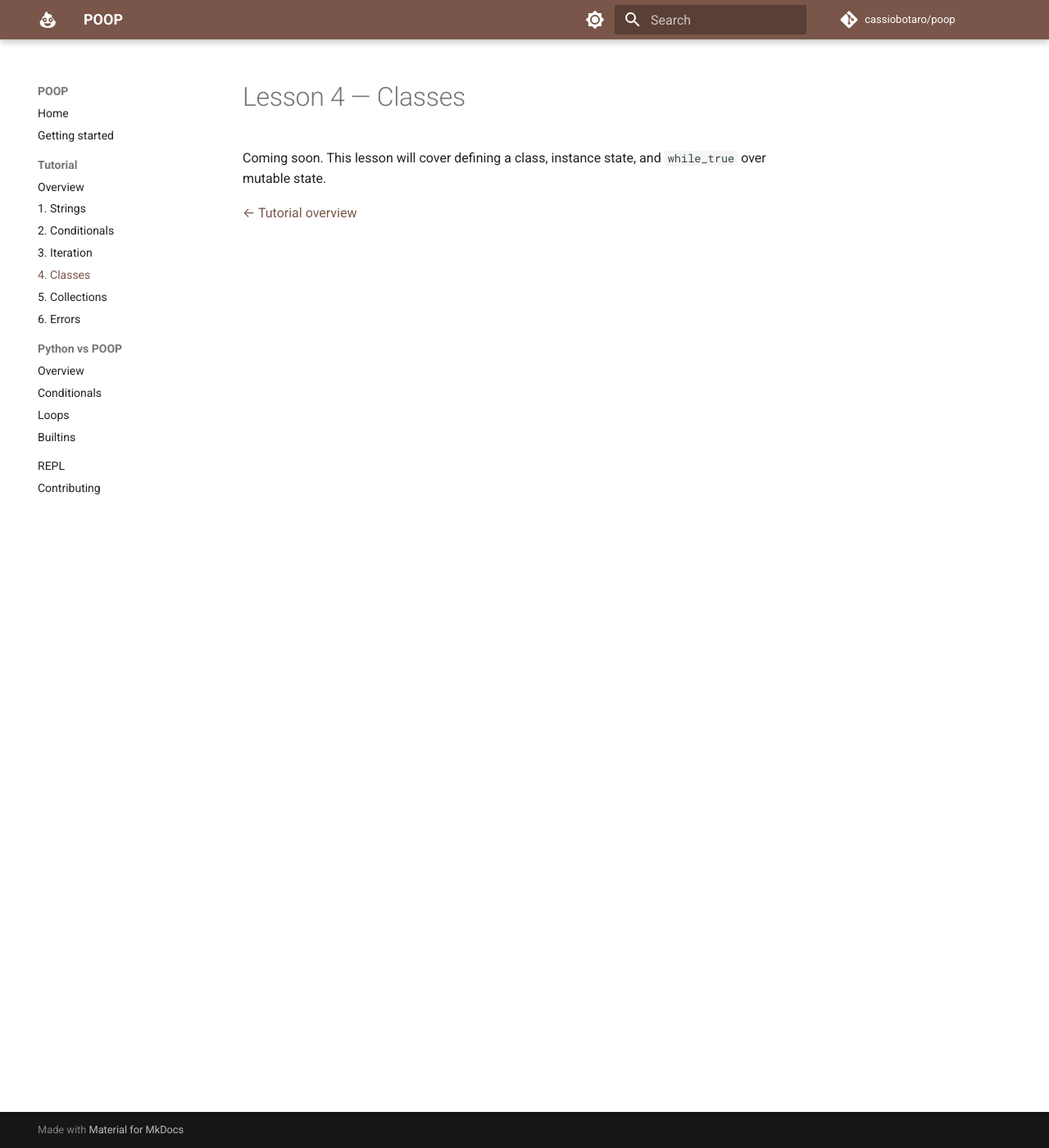
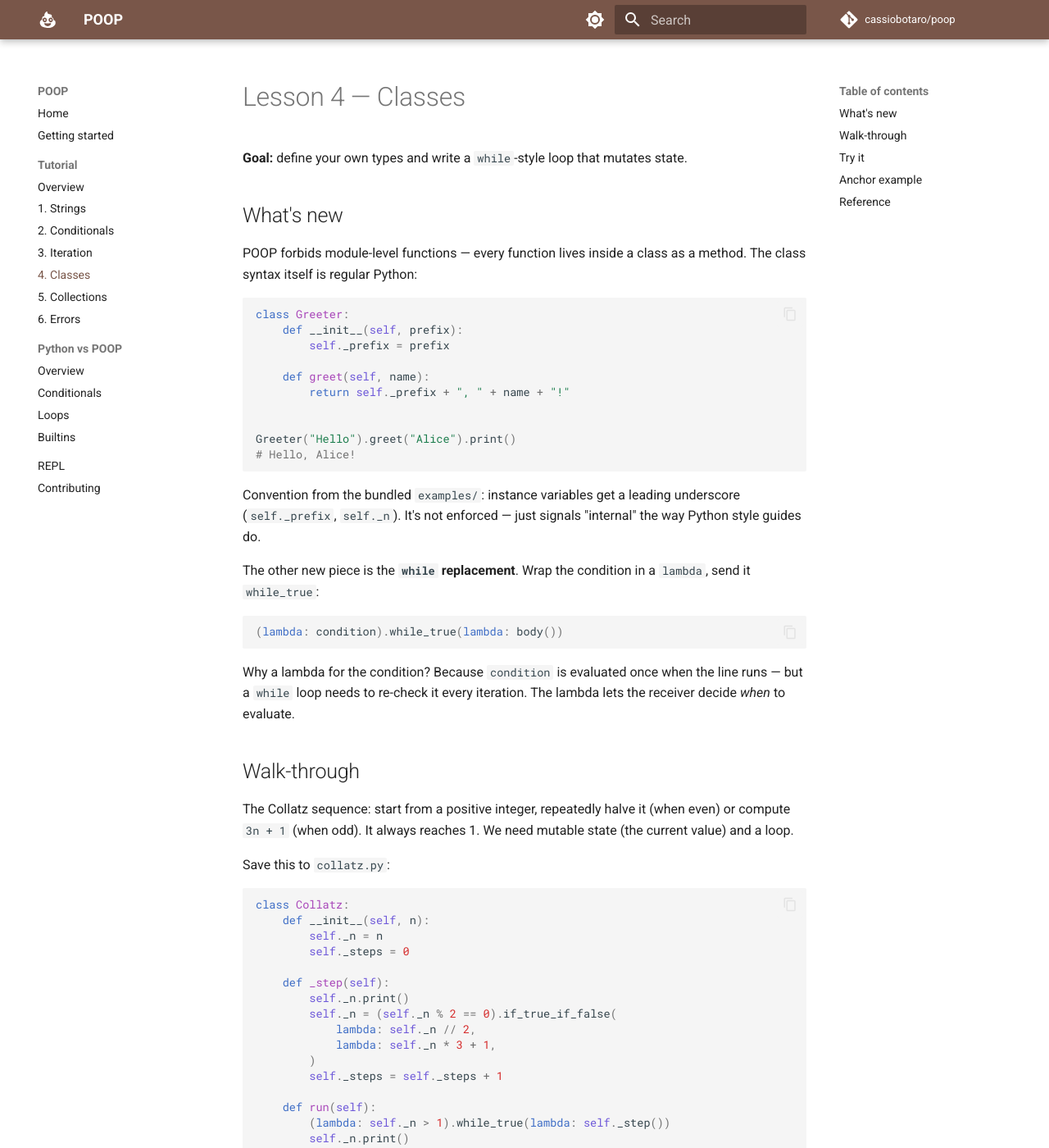
Before and after one commit to cassiobotaro/poop, an MkDocs documentation site: the page built from docs/tutorial/04-classes.md, in a window 1280 px wide and 1400 px high. Shown: the whole window at 82% size. Built offline with MkDocs 1.6.1 and Material for MkDocs 9.7.7, drawn with Linux system fonts in a browser that asks for light colours; comment, search, counter and statistics services are not loaded; some of the changed text lies outside the part shown.

Commit message:
docs: fill tutorial Lesson 4 — Classes
Replaces the Lesson 4 stub with a didactic page covering class
definitions, instance state with leading-underscore convention,
and (lambda: cond).while_true(lambda: body) as the while
replacement. Walks through a Greeter class and the Collatz sequence
showing mutable state via self._n. Anchors on examples/collatz.py.

````diff
--- a/docs/tutorial/04-classes.md
+++ b/docs/tutorial/04-classes.md
@@ -1,6 +1,98 @@
 # Lesson 4 — Classes
 
-Coming soon. This lesson will cover defining a class, instance state,
-and `while_true` over mutable state.
+**Goal:** define your own types and write a `while`-style loop that
+mutates state.
 
-[← Tutorial overview](index.md)
+## What's new
+
+POOP forbids module-level functions — every function lives inside a
+class as a method. The class syntax itself is regular Python:
+
+```python
+class Greeter:
+    def __init__(self, prefix):
+        self._prefix = prefix
+
+    def greet(self, name):
+        return self._prefix + ", " + name + "!"
+
+
+Greeter("Hello").greet("Alice").print()
+# Hello, Alice!
+```
+
+Convention from the bundled `examples/`: instance variables get a
+leading underscore (`self._prefix`, `self._n`). It's not enforced —
+just signals "internal" the way Python style guides do.
+
+The other new piece is the **`while` replacement**. Wrap the
+condition in a `lambda`, send it `while_true`:
+
+```python
+(lambda: condition).while_true(lambda: body())
+```
+
+Why a lambda for the condition? Because `condition` is evaluated once
+when the line runs — but a `while` loop needs to re-check it every
+iteration. The lambda lets the receiver decide *when* to evaluate.
+
+## Walk-through
+
+The Collatz sequence: start from a positive integer, repeatedly halve
+it (when even) or compute `3n + 1` (when odd). It always reaches 1.
+We need mutable state (the current value) and a loop.
+
+Save this to `collatz.py`:
+
+```python
+class Collatz:
+    def __init__(self, n):
+        self._n = n
+        self._steps = 0
+
+    def _step(self):
+        self._n.print()
+        self._n = (self._n % 2 == 0).if_true_if_false(
+            lambda: self._n // 2,
+            lambda: self._n * 3 + 1,
+        )
+        self._steps = self._steps + 1
+
+    def run(self):
+        (lambda: self._n > 1).while_true(lambda: self._step())
+        self._n.print()
+        ("Steps: " + self._steps.repr()).print()
+
+
+Collatz(7).run()
+```
+
+Run with `poop collatz.py`. The output ends in `1` after 16 steps.
+
+A few things to notice:
+
+- `lambda: self._n > 1` re-reads `self._n` every iteration because
+  it's a method call (`getattr`) inside the lambda — the value isn't
+  captured.
+- `self._step()` mutates `self._n` and `self._steps`. Lambdas can
+  *read* outer variables but can't reassign them — putting state on
+  `self` is the canonical workaround.
+- The condition body returns `none`, so `while_true` itself returns
+  `none`. We just chain the next thing on the next line.
+
+## Try it
+
+Write a `Counter` class with `__init__(self, target)`, `_step` that
+increments an internal `_count` and prints it, and `run` that uses
+`while_true` to step until `_count` reaches `target`. Calling
+`Counter(5).run()` should print 1, 2, 3, 4, 5.
+
+## Anchor example
+
+[`examples/collatz.py`](https://github.com/cassiobotaro/poop/blob/main/examples/collatz.py) — the program above. Try other starting values like 27 (takes 111 steps).
+
+## Reference
+
+- [Python vs POOP — Loops](../python-vs-poop/loops.md) for the
+  `while_true` / `while_false` reference.
+- [Next lesson — Collections →](05-collections.md)
````
